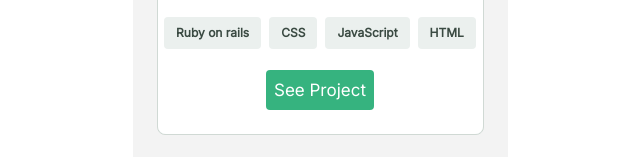
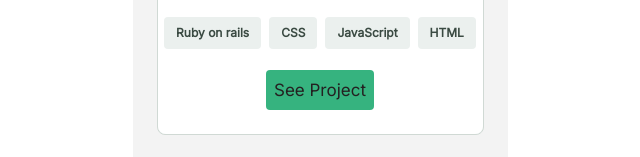
Before and after one commit to Mike47ip/mobilePortfolioWeb, a website: page index.html in a window 1280 px wide. In both pictures the pointer is over the button 639 px from the left and 1327 px from the top of the page. Shown: the part 1237-1394 px from the top of the page, without its empty margins (320-960 px from the left). Drawn offline with nearby package versions, Linux system fonts and the light colour scheme.

Commit message:
hover added to buttons

```diff
--- a/style.css
+++ b/style.css
@@ -6,6 +6,8 @@
   box-sizing: border-box;
   scroll-behavior: smooth;
 }
+
+
 
 body {
   overflow-x: hidden;
@@ -215,7 +217,9 @@ p {
   line-height: 16px;
   color: #3a4a42;
 }
-
+.button:hover{
+  color:rgb(36, 33, 33);
+}
 .button {
   padding: 8px;
   background: #36b37f;
```
